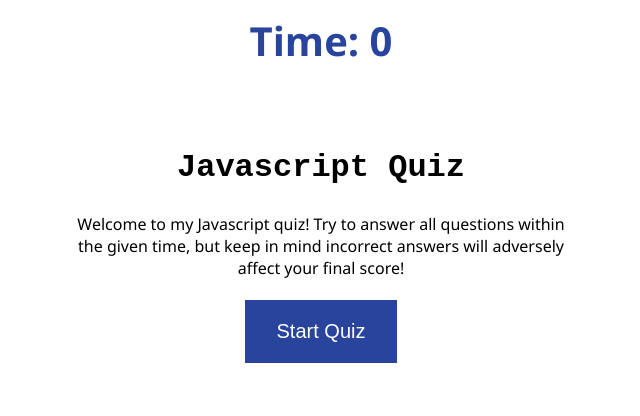
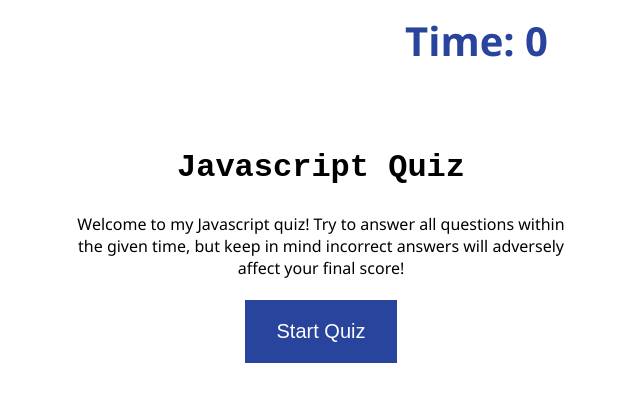
Before and after one commit to bigc10theboi/hw4_code_quiz, a plain HTML site: page code-quiz.html in a window 1280 px wide. Shown: the whole page, without its empty margins (319-959 px from the left). Drawn offline with nearby package versions, Linux system fonts and the light colour scheme.

Commit message:
edited timer placement

```diff
--- a/assets/style.css
+++ b/assets/style.css
@@ -20,10 +20,11 @@ p, div {
 
 /* timer styling */
 .timer {
-    text-align: center;
+    text-align: right;
     font-weight: bold;
     color: #28449c;
     font-size: 40px;
+    margin-right: 10em;
   }
 
   /* Button styling */
```
